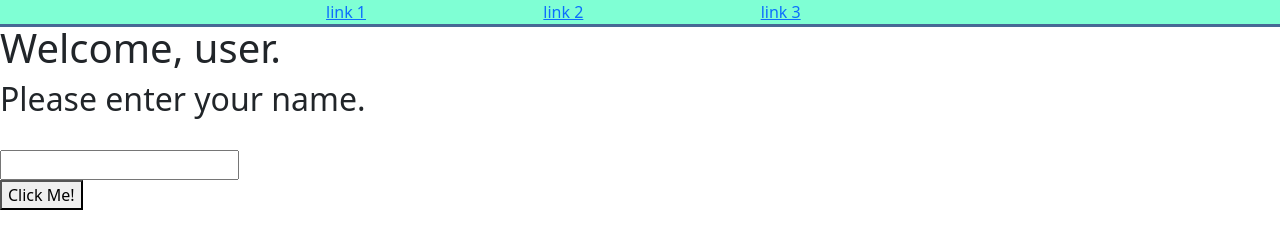
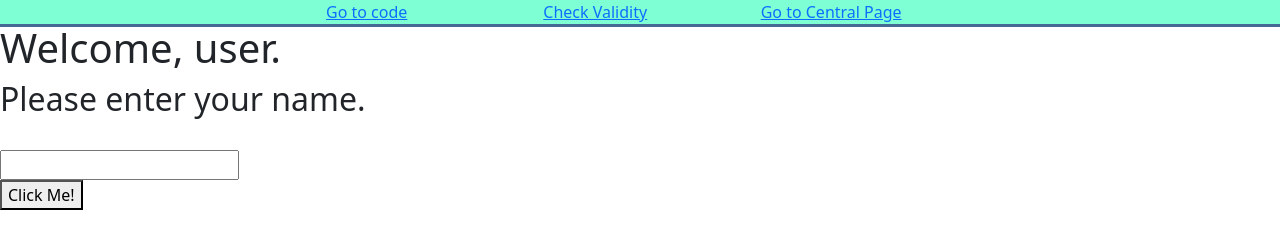
Before and after one commit to raidengreene/IntroductiongameAlfa2023, a plain HTML site: page index.html in a window 1280 px wide. Drawn offline with nearby package versions, Linux system fonts and the light colour scheme.

Commit message:
Add files via upload

```diff
--- a/index.html
+++ b/index.html
@@ -11,13 +11,13 @@
   <header>
     <div id="header-row" class="row justify-content-md-center">
       <div class="col-2">
-        <a href="">link 1</a>
+        <a href="https://github.com/raidengreene/IntroductiongameAlfa2023">Go to code</a>
       </div>
       <div class="col-2">
-        <a href="">link 2</a>
+        <a href="https://validator.w3.org/nu/?doc=https%3A%2F%2Fraidengreene.github.io%2FIntroductiongameAlfa2023%2F">Check Validity</a>
       </div>
       <div class="col-2">
-        <a href="">link 3</a>
+        <a href="https://raidengreene.github.io/mainpageechofall2023/">Go to Central Page</a>
       </div>
     </div>
   </header>
```
